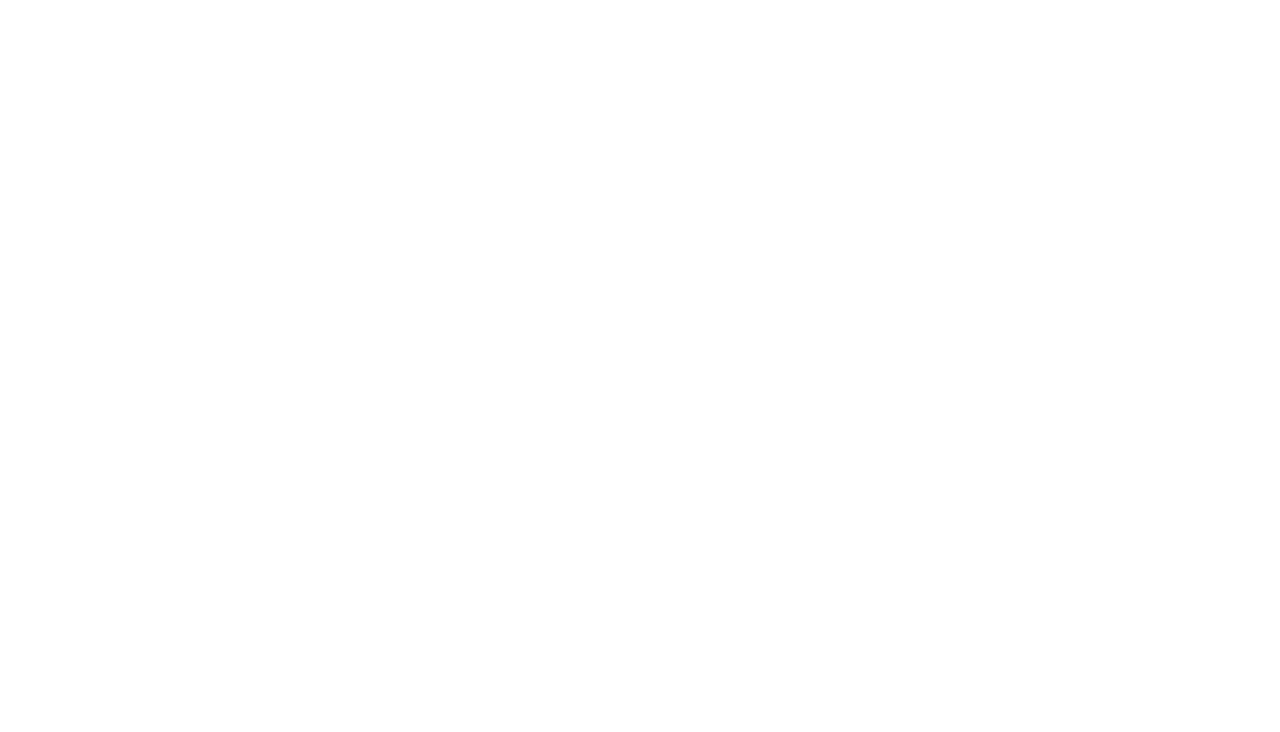
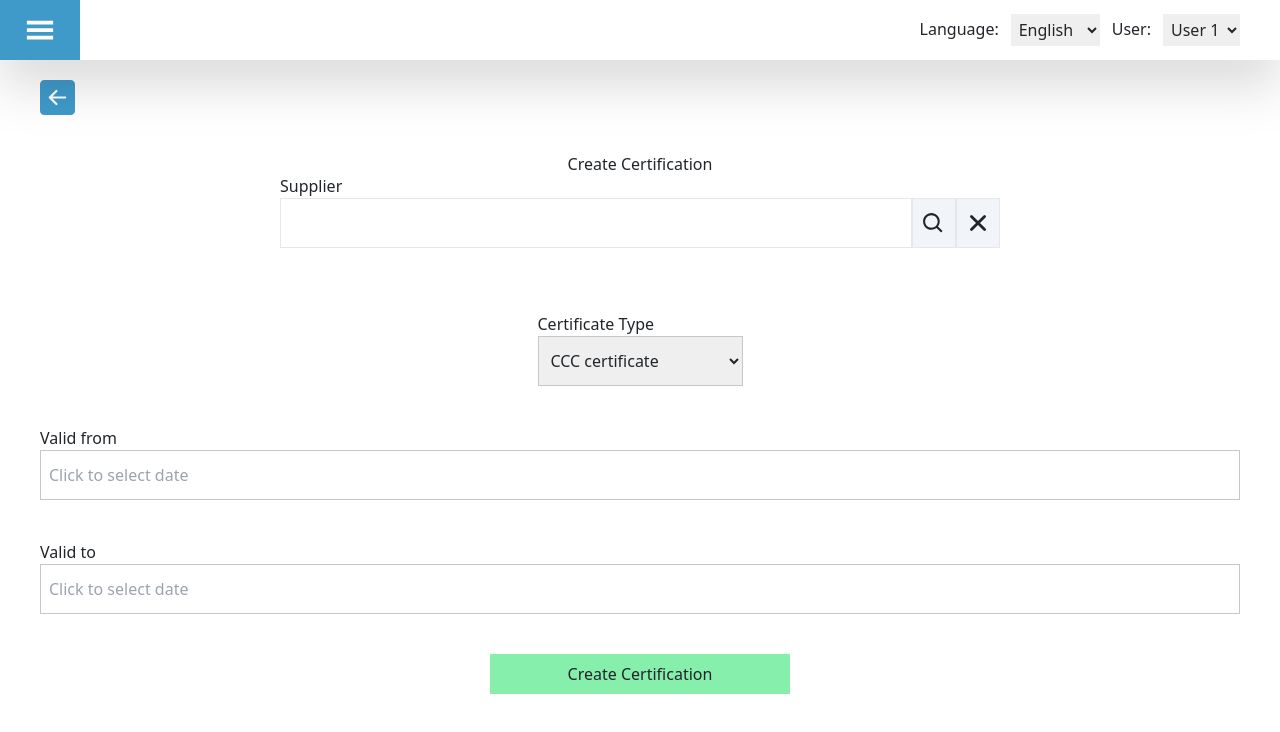
Before and after one commit to DenisKantic/dccs_project, a React (Create React App) app: page /Certificates/CreateCertification in a window 1280 px wide. Before the commit this address had no page. Shown: the top 732 px of the page. Built offline with nearby package versions, Linux system fonts and the light colour scheme.

Commit message:
created delete cert component, edited server conf and delete data from table on button is working

```diff
--- a/package.json
+++ b/package.json
@@ -8,6 +8,7 @@
     "@testing-library/user-event": "^13.5.0",
     "axios": "^1.5.1",
     "bootstrap": "^5.3.2",
+    "dotenv": "^16.3.1",
     "react": "^18.2.0",
     "react-bootstrap": "^2.9.0",
     "react-datepicker": "^4.18.0",
--- a/src/App.js
+++ b/src/App.js
@@ -3,14 +3,16 @@
 import Home from "./Components/HomePage/Home";
 import Certificate from "./Components/CertificateOverview/Certificate";
 import CreateCert from "./Components/CreateCertificate/CreateCert";
+import DeleteCertificate from "./Components/DeleteCertificate/DeleteCertificate";
 
 function App() {
   return (
     <BrowserRouter>
     <Routes>
       <Route path="/" element={<Home />}/>
-      <Route path="/Certificate" element={<Certificate />} ></Route>
-      <Route path="/Certificate/CreateCertification" element={<CreateCert />}></Route>
+      <Route path="/Certificates" element={<Certificate />} ></Route>
+      <Route path="/Certificates/CreateCertification" element={<CreateCert />}></Route>
+      <Route path="/Certificates/Delete/:id" element={<DeleteCertificate />}></Route>
     </Routes>
     </BrowserRouter>
   );
--- a/src/Components/CertificateOverview/Table.jsx
+++ b/src/Components/CertificateOverview/Table.jsx
@@ -1,5 +1,5 @@
 import React, { useState, useEffect } from 'react'
-import { Link, Outlet } from 'react-router-dom'
+import { Link, Outlet, useParams } from 'react-router-dom'
 import {RiSettings5Fill} from 'react-icons/ri'
 import Dropdown from 'react-bootstrap/Dropdown';
 import 'bootstrap/dist/css/bootstrap.min.css';
@@ -34,6 +34,21 @@
       })
     },[])
 
+    const { id } = useParams();
+
+    const deleteCertificate = ()=>{
+
+        axios
+        .delete(`http://localhost:4000/Certificates/${id}`)
+        .then(()=>{
+            console.log("certificate deleted")
+
+        })
+        .catch((error)=>{
+            alert("Error happened. Please contact IT support")
+            console.log(error);
+        })
+    }
 
   return (
     <div className='w-full mt-10'>
@@ -55,14 +70,15 @@
           <tbody>
             {cert.map((certs)=>(
             <tr className='border-2 border-solid border-[#d1d1d1] h-[50px]' key={certs._id}>
+              {console.log(certs._id)}
                 <td className='w-[60px] flex justify-center items-center h-[50px]'>
                      <Dropdown>
                   <Dropdown.Toggle as={CustomToggle}>
                       <RiSettings5Fill size={25} className='text-[#4086b6]'/>
                   </Dropdown.Toggle>
                   <Dropdown.Menu>
-                    <Dropdown.Item key={certs._id}>Edit</Dropdown.Item>
-                    <Dropdown.Item key={certs._id}>Delete</Dropdown.Item>
+                  <Dropdown.Item>Edit</Dropdown.Item>
+                    <Dropdown.Item><Link to={`/Certificates/Delete/${certs._id}`}>Delete</Link></Dropdown.Item>
                   </Dropdown.Menu>
                 </Dropdown>
                 </td>
--- a/src/Components/CreateCertificate/CreateCert.jsx
+++ b/src/Components/CreateCertificate/CreateCert.jsx
@@ -6,13 +6,38 @@
 import {BsArrowLeftSquareFill} from 'react-icons/bs'
 import {BiSearch} from 'react-icons/bi';
 import {IoClose} from 'react-icons/io5';
+import axios from 'axios'
+import { useNavigate } from 'react-router-dom';
 
 const CreateCert = () => {
 
   const [startDate, setStartDate] = useState(null);
   const [endDate, setEndDate] = useState(null);
+  const [supplier, setSupplier] = useState('');
+  const [certificateType, setCertificate] = useState('')
+  const [validFrom, setValidFrom] = useState('')
+  const [validTo, setValidTo] = useState('')
+  const navigate = useNavigate();
+
+  const handleSaveCert = () =>{
 
 
+    const data = {
+        supplier,
+        certificateType,
+        validFrom,
+        validTo
+    }
+    axios
+    .post('http://localhost:4000/Certificates', data)
+    .then(()=>{
+        navigate('/')
+    })
+    .catch((error)=>{
+        alert("an error happened.")
+    })
+
+  }
 
 
   return (
@@ -30,11 +55,15 @@
             <div className='mt-10 flex flex-col justify-center items-center'>
                 <h1>Create Certification</h1>
 
-                <form action="#" className='w-[60%]'>
-                <div className='w-full mb-4'>
-                        <label for="supplier">Supplier</label>
+
+                <div className='w-[60%] mb-4'>
+                        <label>Supplier</label>
                         <div className='flex items-center h-[50px]'>
-                            <input type="text" name="supplier" className='w-full h-full border-[1px]' />
+                            <input
+                            type="text"
+                            className='w-full h-full border-[1px]'
+                            value={supplier}
+                            />
                             <span className='h-full w-[50px] box-border bg-slate-100 border-[1px] cursor-pointer flex justify-center items-center'><BiSearch size={25}/></span>
                             <span className='h-full w-[50px] bg-slate-100 border-[1px] cursor-pointer flex justify-center items-center'><IoClose size={30} /></span>
                         </div>
@@ -42,29 +71,29 @@
 
                     <div className='flex flex-col mt-10'>
                         <label htmlFor="certType">Certificate Type</label>
-                        <select name="#" id="" className='h-[50px] w-full p-2  border-[1px] border-[#c7c7c7]' >
+                        <select name="#" id="" className='h-[50px] w-full p-2  border-[1px] border-[#c7c7c7]'>
                             <option disabled >Select your option</option>
-                            <option value="ccc">CCC certificate</option>
-                            <option value="permissionOfPrinting">Permission of Printing</option>
-                            <option value="OHSAS">OHSAS 18001</option>
+                            <option value={certificateType} onChange={(e)=>setCertificate(e.target.value)}>CCC certificate</option>
+                            <option value={certificateType} onChange={(e)=>setCertificate(e.target.value)}>Permission of Printing</option>
+                            <option value={certificateType} onChange={(e)=>setCertificate(e.target.value)}>OHSAS 18001</option>
                         </select>
                     </div>
 
                     <div className='flex flex-col mt-10 w-full h-[50px]'>
                         <label htmlFor="startDate">Valid from</label>
                             <DatePicker className='w-full h-[50px] p-2  border-[1px] border-[#c7c7c7]'
-                            onChange={(date) => setStartDate(date)}
-                            selected={startDate}
+                            onChange={(date)=>setValidFrom(date)}
+                            selected={validFrom}
                             selectsStart
-                            startDate={startDate}
-                            endDate={endDate}
+                            startDate={validFrom}
+                            endDate={validTo}
                             placeholderText='Click to select date'
                             />
 
                         <label htmlFor='endDate' className='mt-10'>Valid to</label>
                             <DatePicker
                             className='h-[50px] w-full p-2  border-[1px] border-[#c7c7c7]'
-                            onChange={(date) => setEndDate(date)}
+                            onChange={(date) => setValidTo(date)}
                             selectsEnd
                             selected={endDate}
                             startDate={startDate}
@@ -72,9 +101,8 @@
                             minDate={startDate}
                             placeholderText='Click to select date'
                            />
-                    <button className='w-[300px] h-[60px] p-2 bg-green-300 mx-auto mt-10'>Create Certification</button>
+                    <button className='w-[300px] h-[60px] p-2 bg-green-300 mx-auto mt-10' onClick={handleSaveCert}>Create Certification{console.log(startDate)}</button>
                     </div>
-                </form>
             </div>
 
         </main>
--- /dev/null
+++ b/src/Components/DeleteCertificate/DeleteCertificate.jsx
@@ -0,0 +1,33 @@
+import React from 'react'
+import { useParams, useNavigate } from 'react-router-dom'
+import axios from 'axios'
+
+const DeleteCertificate = () => {
+
+    const { id } = useParams();
+    const navigate = useNavigate();
+
+    const deleteCertificate = ()=>{
+
+        axios
+        .delete(`http://localhost:4000/Certificates/${id}`)
+        .then(()=>{
+            console.log("certificate deleted")
+            navigate('/Certificates');
+
+        })
+        .catch((error)=>{
+            alert("Error happened. Please contact IT support")
+            console.log(error);
+        })
+    }
+
+  return (
+    <div className='h-screen w-full flex justify-center items-center flex-col'>
+        <h1>Are you sure you want to delete? </h1>
+        <button className='w-[200px] h-[50px] bg-red-400 cursor-pointer' onClick={deleteCertificate}>Yes</button>
+    </div>
+  )
+}
+
+export default DeleteCertificate
```
Also changed, not shown: 2 other files (tests, documents, lock files or other folders).
